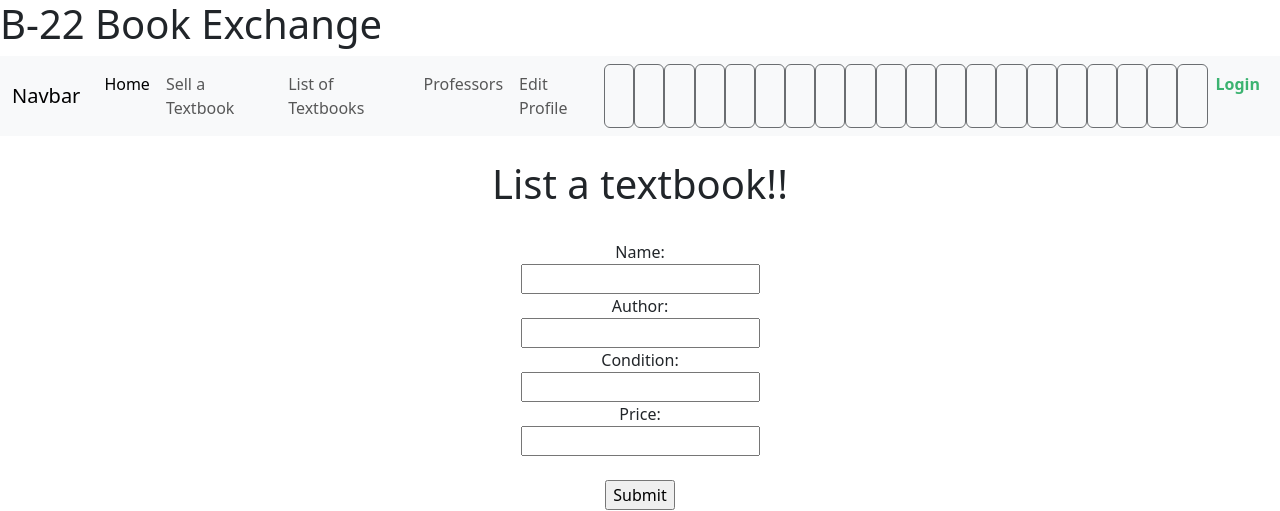
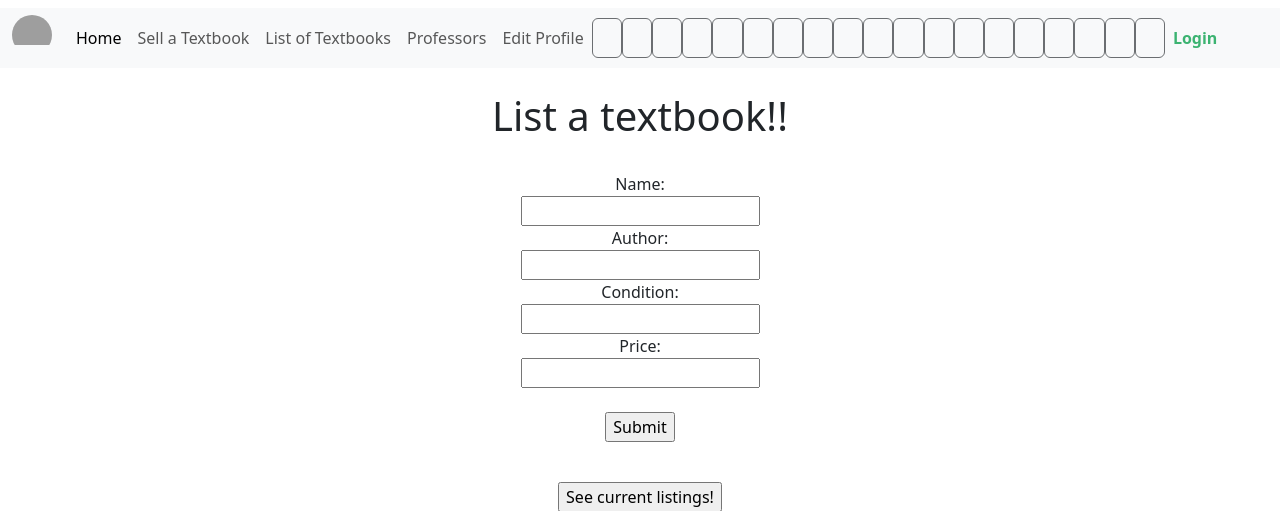
Before and after one commit to Aparson13/Book-Exchange-App, a Django app: page /sell/ in a window 1280 px wide. Shown: the top 511 px of the page. Run offline with Django 4.2, Linux system fonts and the light colour scheme; some libraries are stand-ins or nearby versions; grey boxes are pictures that could not be loaded.

Commit message:
ConnorUIFixes

```diff
--- a/BookExchange/static/BookExchange/style.css
+++ b/BookExchange/static/BookExchange/style.css
@@ -1,6 +1,25 @@
-body {
-	background-image: url('piletextbooks.png');
+
+#backgroundimage {
+	background-image: url('images/textbooks2.jpg');
+	width: 100vw;
+	height: 100vh;
+	background-size: 100% 100%;
 	background-repeat: no-repeat;
 	background-attachment: fixed;
-	background-size: cover;
+	position: relative;
 }
+.logo-image {
+	width: 40px;
+	height: 40px;
+	border-radius: 50%;
+	overflow: hidden;
+	margin-top: -6px;
+}
+.OutlineText {
+	font: Tahoma, Geneva, sans-serif;
+	font-size: 64px;
+	color: white;
+	text-shadow:
+	/* Outline */
+	-1px -1px 0 #FFFFFF, 1px -1px 0 #FFFFFF, -1px 1px 0 #FFFFFF, 1px 1px 0 #FFFFFF, -2px 0 0 #FFFFFF, 2px 0 0 #FFFFFF, 0 2px 0 #FFFFFF, 0 -2px 0 #FFFFFF; /* Terminate with a semi-colon */
+}
--- a/mysite/settings.py
+++ b/mysite/settings.py
@@ -120,7 +120,7 @@ USE_TZ = True
 # Static files (CSS, JavaScript, Images)
 # https://docs.djangoproject.com/en/4.1/howto/static-files/
 
-STATIC_URL = "static/"
+STATIC_URL = "/static/"
 STATIC_ROOT = os.path.join(BASE_DIR, 'static')
 # Default primary key field type
 # https://docs.djangoproject.com/en/4.1/ref/settings/#default-auto-field
--- a/templates/SellTextbooks.html
+++ b/templates/SellTextbooks.html
@@ -5,8 +5,10 @@
 {% load static %}
 {% load socialaccount %}
 
+<link rel="stylesheet" href="{% static 'BookExchange/style.css' %}">
+
 <h1>
-    B-22 Book Exchange
+
     {% if user.is_authenticated %}
     <h5>     Welcome, You are logged in as {{ user.username }}</h5>
 
@@ -16,7 +18,11 @@
 </h1>
 <nav class="navbar navbar-expand-lg navbar-light bg-light">
     <div class="container-fluid">
-        <a class="navbar-brand" href="#">Navbar</a>
+        <a class="navbar-brand" href="/">
+            <div class="logo-image">
+                <img src='https://www.pngkey.com/png/detail/8-87431_images-pngpix-stack-transparent-book-png.png' class="img-fluid">
+            </div>
+        </a>
         <button class="navbar-toggler" type="button" data-bs-toggle="collapse" data-bs-target="#navbarNav" aria-controls="navbarNav" aria-expanded="false" aria-label="Toggle navigation">
             <span class="navbar-toggler-icon"></span>
         </button>
@@ -38,7 +44,6 @@
                 <li class="nav-item">
                     <a class="nav-link" href="/profile">Edit Profile</a>
                 </li>
-                <button class="btn float-right" disabled>&nbsp;</button>
                 <button class="btn float-right" disabled>&nbsp;</button>
                 <button class="btn float-right" disabled>&nbsp;</button>
                 <button class="btn float-right" disabled>&nbsp;</button>
```
Also changed, not shown: BookExchange/templates/BookExchange/profile.html (+8 -3 lines), templates/TextbooksList.html (+8 -3 lines), templates/index.html (+15 -4 lines), templates/professors.html (+8 -3 lines), BookExchange/static/BookExchange/images/bookicon.png (added), BookExchange/static/BookExchange/images/textbooks2.jpg (added), db.sqlite3, templates/bookicon.png (added).
